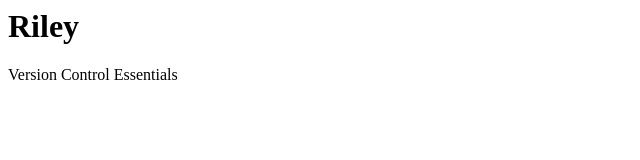
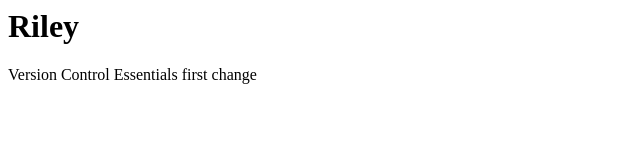
Before and after one commit to RileyTemme/Demo1, a plain HTML site: page index.html in a window 1280 px wide. Shown: the full height of the page, 0-640 px from the left. Drawn offline with Linux system fonts and the light colour scheme.

Commit message:
added words to paragraph

```diff
--- a/index.html
+++ b/index.html
@@ -1,2 +1,2 @@
 <h1>Riley</h1>
-<p>Version Control Essentials</p>
+<p>Version Control Essentials first change</p>
```
